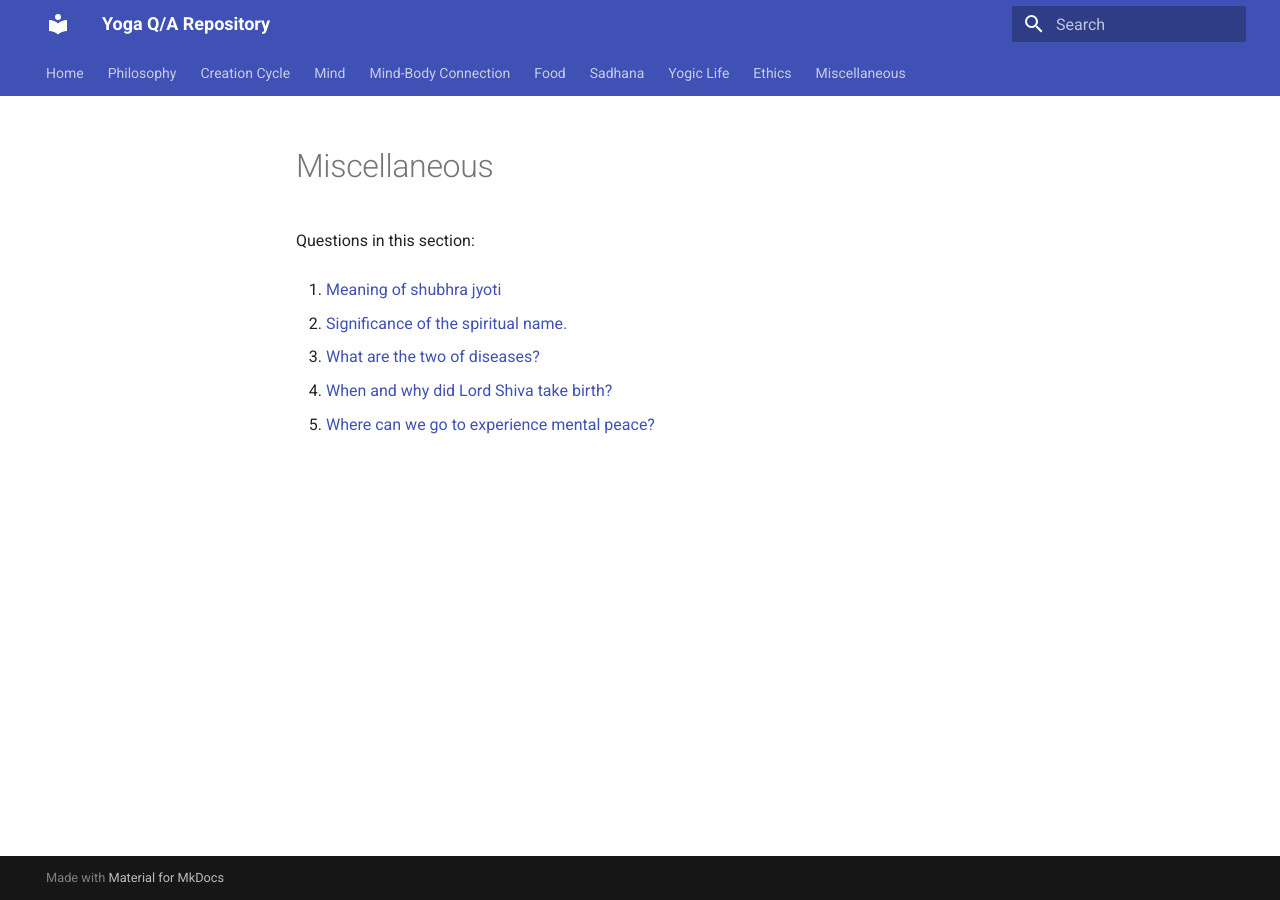
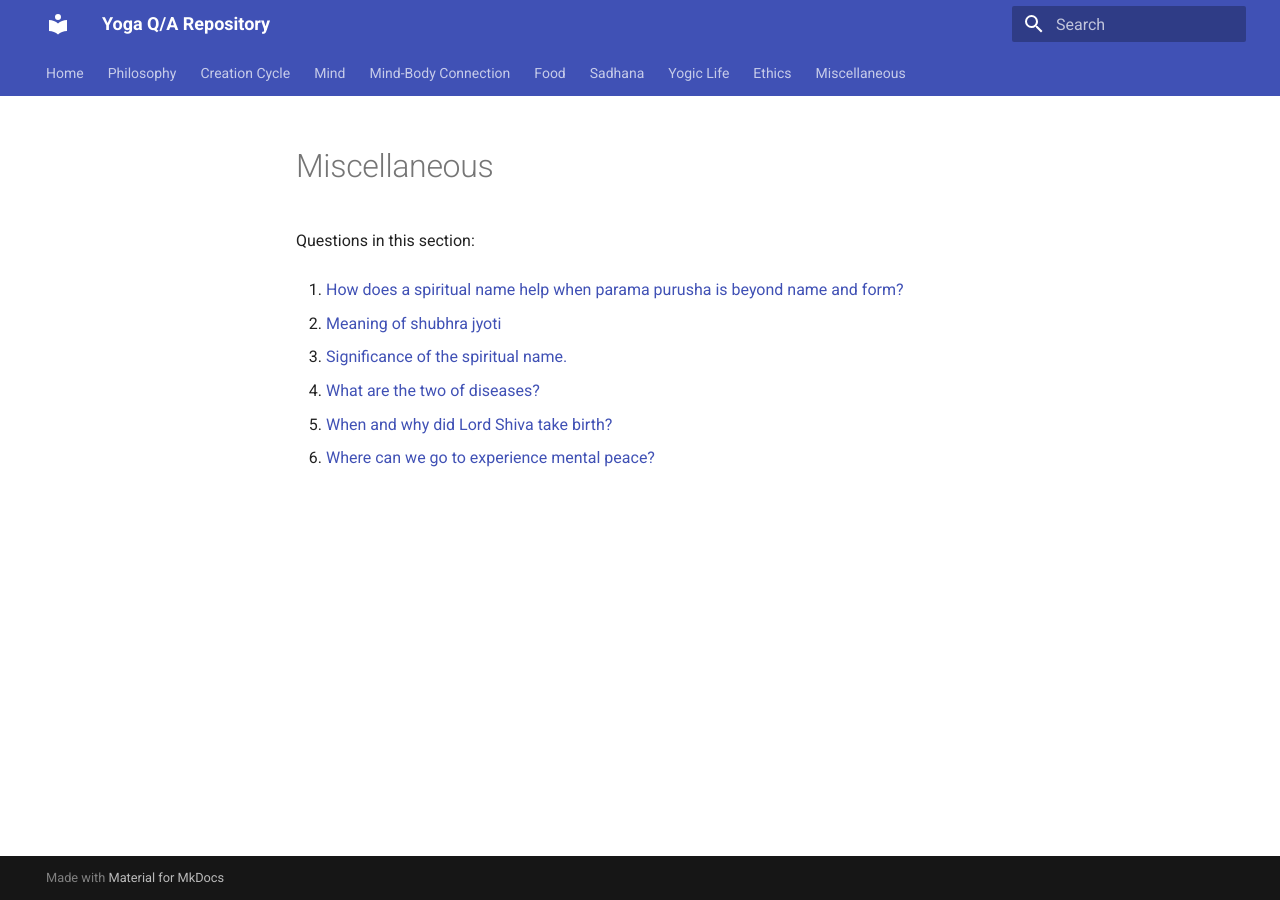
Before and after one commit to yogiclife/yoga-qa, an MkDocs documentation site: the page built from docs/miscellaneous/README.md, in a window 1280 px wide. Built offline with MkDocs 1.6.1 and Material for MkDocs 9.7.7, drawn with Linux system fonts in a browser that asks for light colours.

Commit message:
Update topic indices [skip ci]

```diff
--- a/docs/miscellaneous/README.md
+++ b/docs/miscellaneous/README.md
@@ -2,12 +2,14 @@
 
 Questions in this section:
 
-1. [Meaning of shubhra jyoti](meaning-of-shubhra-jyoti-20260628-133431.md)
+1. [How does a spiritual name help when parama purusha is beyond name and form?](how-does-a-spiritual-name-help-when-parama-purusha-is-beyond-name-and-form-20260628-133809.md)
 
-2. [Significance of the spiritual name.](significance-of-the-spiritual-name-20260628-125349.md)
+2. [Meaning of shubhra jyoti](meaning-of-shubhra-jyoti-20260628-133431.md)
 
-3. [What are the two of diseases?](what-are-the-two-of-diseases-20260628-113916.md)
+3. [Significance of the spiritual name.](significance-of-the-spiritual-name-20260628-125349.md)
 
-4. [When and why did Lord Shiva take birth?](when-and-why-did-lord-shiva-take-birth-20260628-123237.md)
+4. [What are the two of diseases?](what-are-the-two-of-diseases-20260628-113916.md)
 
-5. [Where can we go to experience mental peace?](where-can-we-go-to-experience-mental-peace-20260628-115928.md)
+5. [When and why did Lord Shiva take birth?](when-and-why-did-lord-shiva-take-birth-20260628-123237.md)
+
+6. [Where can we go to experience mental peace?](where-can-we-go-to-experience-mental-peace-20260628-115928.md)
```
